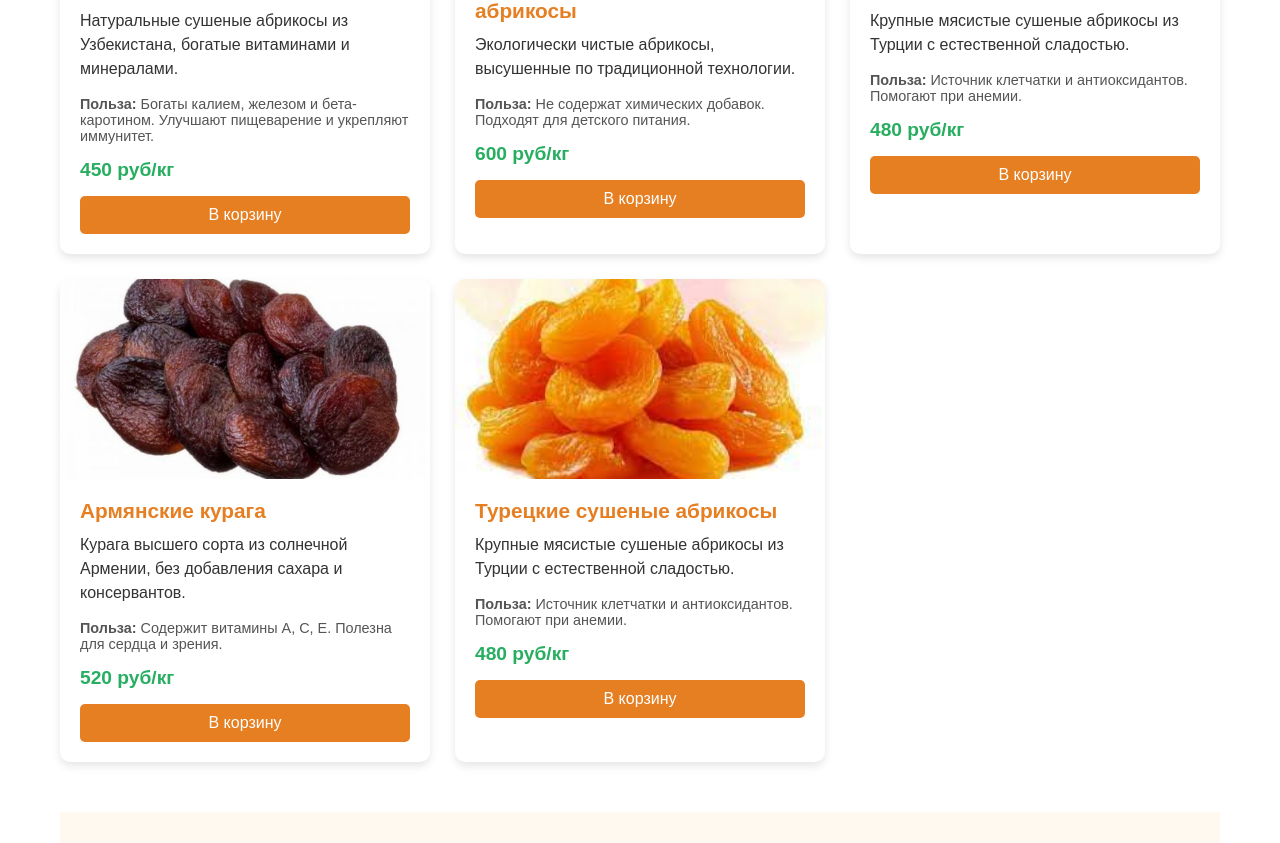
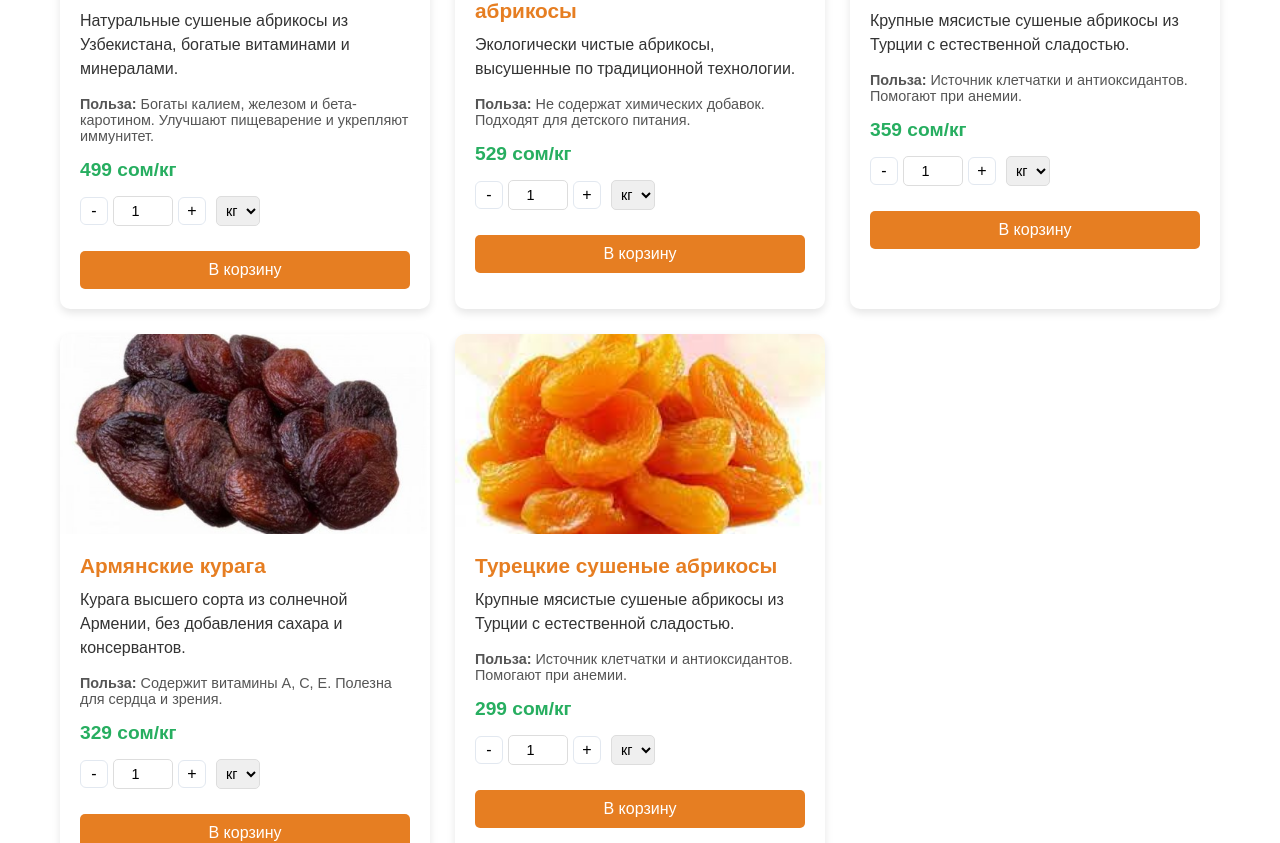
Before and after one commit to 5ekastanx/AltynDanek, a React (Create React App) app: page /driedfruits in a window 1280 px wide. Shown: the part 1063-1906 px from the top of the page. Built offline with nearby package versions, Linux system fonts and the light colour scheme.

Commit message:
обновил компонент Home с плавной прокруткой

```diff
--- a/src/pages/driedfruits/driedfruits.css
+++ b/src/pages/driedfruits/driedfruits.css
@@ -273,3 +273,55 @@
     margin-bottom: 10px;
   }
 }
+
+/* Add to your driedfruits.css file */
+
+.quantity-controls {
+  display: flex;
+  align-items: center;
+  margin: 15px 0;
+  gap: 5px;
+}
+
+.quantity-btn {
+  width: 30px;
+  height: 30px;
+  background-color: #f8c291;
+  border: none;
+  border-radius: 5px;
+  font-size: 1rem;
+  cursor: pointer;
+  display: flex;
+  align-items: center;
+  justify-content: center;
+  transition: background-color 0.3s;
+}
+
+.quantity-btn:hover {
+  background-color: #e67e22;
+  color: white;
+}
+
+.quantity-input {
+  width: 60px;
+  height: 30px;
+  text-align: center;
+  border: 1px solid #ddd;
+  border-radius: 5px;
+  font-size: 0.9rem;
+}
+
+.unit-select {
+  height: 30px;
+  padding: 0 5px;
+  border: 1px solid #ddd;
+  border-radius: 5px;
+  font-size: 0.9rem;
+  margin-left: 5px;
+}
+
+/* Make sure the add to cart button is below the quantity controls */
+.add-to-cart {
+  width: 100%;
+  margin-top: 10px;
+}
--- a/src/pages/driedfruits/driedfruits.jsx
+++ b/src/pages/driedfruits/driedfruits.jsx
@@ -17,7 +17,7 @@ const DryFruits = () => {
       name: 'Узбекские сушеные абрикосы',
       description: 'Натуральные сушеные абрикосы из Узбекистана, богатые витаминами и минералами.',
       benefits: 'Богаты калием, железом и бета-каротином. Улучшают пищеварение и укрепляют иммунитет.',
-      price: '450 '
+      price: '499'
     },
     {
       id: 2,
@@ -25,7 +25,7 @@ const DryFruits = () => {
       name: 'Органические сушеные абрикосы',
       description: 'Экологически чистые абрикосы, высушенные по традиционной технологии.',
       benefits: 'Не содержат химических добавок. Подходят для детского питания.',
-      price: '600 '
+      price: '529'
     },
     {
       id: 3,
@@ -33,7 +33,7 @@ const DryFruits = () => {
       name: 'Турецкие сушеные абрикосы',
       description: 'Крупные мясистые сушеные абрикосы из Турции с естественной сладостью.',
       benefits: 'Источник клетчатки и антиоксидантов. Помогают при анемии.',
-      price: '480 '
+      price: '359'
     },
     {
       id: 4,
@@ -41,30 +41,66 @@ const DryFruits = () => {
       name: 'Армянские курага',
       description: 'Курага высшего сорта из солнечной Армении, без добавления сахара и консервантов.',
       benefits: 'Содержит витамины A, C, E. Полезна для сердца и зрения.',
-      price: '520 '
+      price: '329'
     },
     {
-      id: 3,
+      id: 5,
       image: apricots4,
       name: 'Турецкие сушеные абрикосы',
       description: 'Крупные мясистые сушеные абрикосы из Турции с естественной сладостью.',
       benefits: 'Источник клетчатки и антиоксидантов. Помогают при анемии.',
-      price: '480 '
+      price: '299'
     },
   ];
-
   const [quantities, setQuantities] = useState({});
     const dispatch = useDispatch();
 
+  const increase = (id) => {
+    setQuantities((prev) => ({
+      ...prev,
+      [id]: (prev[id] || 0) + 1,
+    }));
+  };
+
+  const decrease = (id) => {
+    setQuantities((prev) => ({
+      ...prev,
+      [id]: Math.max((prev[id] || 1) - 1, 1),
+    }));
+  };
+
+  const handleInputChange = (e, id) => {
+    const value = parseInt(e.target.value);
+    setQuantities((prev) => ({
+      ...prev,
+      [id]: isNaN(value) || value <= 0 ? 1 : value,
+    }));
+  };
+
+  const handleUnitChange = (id, unit) => {
+    setUnits(prev => ({
+      ...prev,
+      [id]: unit
+    }));
+  };
+
   const handleAddToCart = (fruit) => {
+    const quantityInKg = units[fruit.id] === 'кг' ? quantities[fruit.id] : quantities[fruit.id] / 1000;
     dispatch(addItem({
       id: fruit.id,
       name: fruit.name,
       price: fruit.price,
-          quantity: quantities[fruit.id] || 1,
-          image: fruit.image
+      quantity: quantityInKg,
+      image: fruit.image,
+      unit: units[fruit.id]
     }));
   };
+
+
+  const [units, setUnits] = useState(driedFruits.reduce((acc, fruit) => {
+    acc[fruit.id] = 'кг';
+    return acc;
+  }, {}));
 
   return (
     <div className="dry-fruits-page">
@@ -111,8 +147,47 @@ const DryFruits = () => {
                 <div className="product-benefits">
                   <strong>Польза:</strong> {fruit.benefits}
                 </div>
-                <div className="product-price">{fruit.price}руб/кг</div>
-                <button onClick={() => handleAddToCart(fruit)} className="add-to-cart">В корзину</button>
+                <div className="product-price">{fruit.price} сом/{units[fruit.id]}</div>
+
+                <div className="quantity-controls">
+                  <button
+                    onClick={() => decrease(fruit.id, quantities[fruit.id] - 0.1)}
+                    className="quantity-btn"
+                  >
+                    -
+                  </button>
+                  <input
+                    type="number"
+                    min="0.1"
+                    step="0.1"
+                        value={quantities[fruit.id] || 1}
+                    onChange={(e) => handleInputChange(fruit.id, parseFloat(e.target.value))}
+                    className="quantity-input"
+                  />
+                  <button
+                    onClick={() => increase(fruit.id, quantities[fruit.id] + 0.1)}
+                    className="quantity-btn"
+                  >
+                    +
+                  </button>
+
+                  <select
+                    value={units[fruit.id]}
+                    onChange={(e) => handleUnitChange(fruit.id, e.target.value)}
+                    className="unit-select"
+                  >
+                    <option value="кг">кг</option>
+                    <option value="г">г</option>
+                  </select>
+                </div>
+
+                <button
+                  onClick={() => handleAddToCart(fruit)}
+                  className="add-to-cart"
+                >
+                  В корзину
+                </button>
+
               </div>
             </div>
           ))}
--- a/src/pages/fructs/fructs.jsx
+++ b/src/pages/fructs/fructs.jsx
@@ -8,14 +8,14 @@ import { useDispatch } from 'react-redux';
 import { addItem } from '../../store/cartSlice';
 
 const items = [
-  { id: 1, price: 120, title: 'Tomato', img: fruit1, price: 2.99 },
-  { id: 2, price: 120, title: 'Fennel', img: fruit2, price: 3.49 },
-  { id: 3, price: 120, title: 'Spring Onion', img: fruit3, price: 1.99 },
-  { id: 4, price: 120, title: 'Apple', img: fruit1, price: 1.49 },
-  { id: 5, price: 120, title: 'Cucumber', img: fruit2, price: 0.99 },
-  { id: 6, price: 120, title: 'Lettuce', img: fruit3, price: 2.29 },
-  { id: 7, price: 120, title: 'Carrot', img: fruit1, price: 1.79 },
-  { id: 8, price: 120, title: 'Bell Pepper', img: fruit2, price: 2.99 },
+  { id: 1, title: 'Tomato', img: fruit1, price: 2.99 },
+  { id: 2, title: 'Fennel', img: fruit2, price: 3.49 },
+  { id: 3, title: 'Spring Onion', img: fruit3, price: 1.99 },
+  { id: 4, title: 'Apple', img: fruit1, price: 1.49 },
+  { id: 5, title: 'Cucumber', img: fruit2, price: 0.99 },
+  { id: 6, title: 'Lettuce', img: fruit3, price: 2.29 },
+  { id: 7, title: 'Carrot', img: fruit1, price: 1.79 },
+  { id: 8, title: 'Bell Pepper', img: fruit2, price: 2.99 },
 ];
 
 const Fructs = () => {
--- a/src/pages/home/home.jsx
+++ b/src/pages/home/home.jsx
@@ -12,12 +12,12 @@ import './home.css';
 
 const allSlides = [
   [
-    { id: 1, price: 120, title: 'Tomato', img: imagecard1 },
-    { id: 2, price: 120, title: 'Fennel', img: imagecard },
-    { id: 3, price: 120, title: 'Spring Onion', img: imagecard2 },
-    { id: 4, price: 120, title: 'Tomato', img: imagecard1 },
-    { id: 5, price: 120, title: 'Fennel', img: imagecard },
-    { id: 6, price: 120, title: 'Spring Onion', img: imagecard2 },
+    { id: 1, price: 1.29, title: 'Tomato', img: imagecard1 },
+    { id: 2, price: 2.49, title: 'Fennel', img: imagecard },
+    { id: 3, price: 3.29, title: 'Spring Onion', img: imagecard2 },
+    { id: 4, price: 1.99, title: 'Tomato', img: imagecard1 },
+    { id: 5, price: 4.39, title: 'Fennel', img: imagecard },
+    { id: 6, price: 2.20, title: 'Spring Onion', img: imagecard2 },
   ],
   [
     { id: 7, price: 120, title: 'Apple', img: imagecard },
@@ -189,6 +189,7 @@ const Home = () => {
                     </select>
                   </div>
                   <button className="add_btn" onClick={() => handleAddToCart(item)}>Add to Cart</button>
+
                 </div>
               ))}
             </div>
--- a/src/pages/vegetables/vegetables.jsx
+++ b/src/pages/vegetables/vegetables.jsx
@@ -156,7 +156,6 @@ const Vegetables = () => {
             <select className="unit_selector2">
               <option>kg</option>
               <option>g</option>
-              <option>lb</option>
             </select>
           </div>
           <button onClick={() => handleAddToCart(item)} className="add_btn2">
```
Lines whose indentation alone changed are shown as unchanged.
